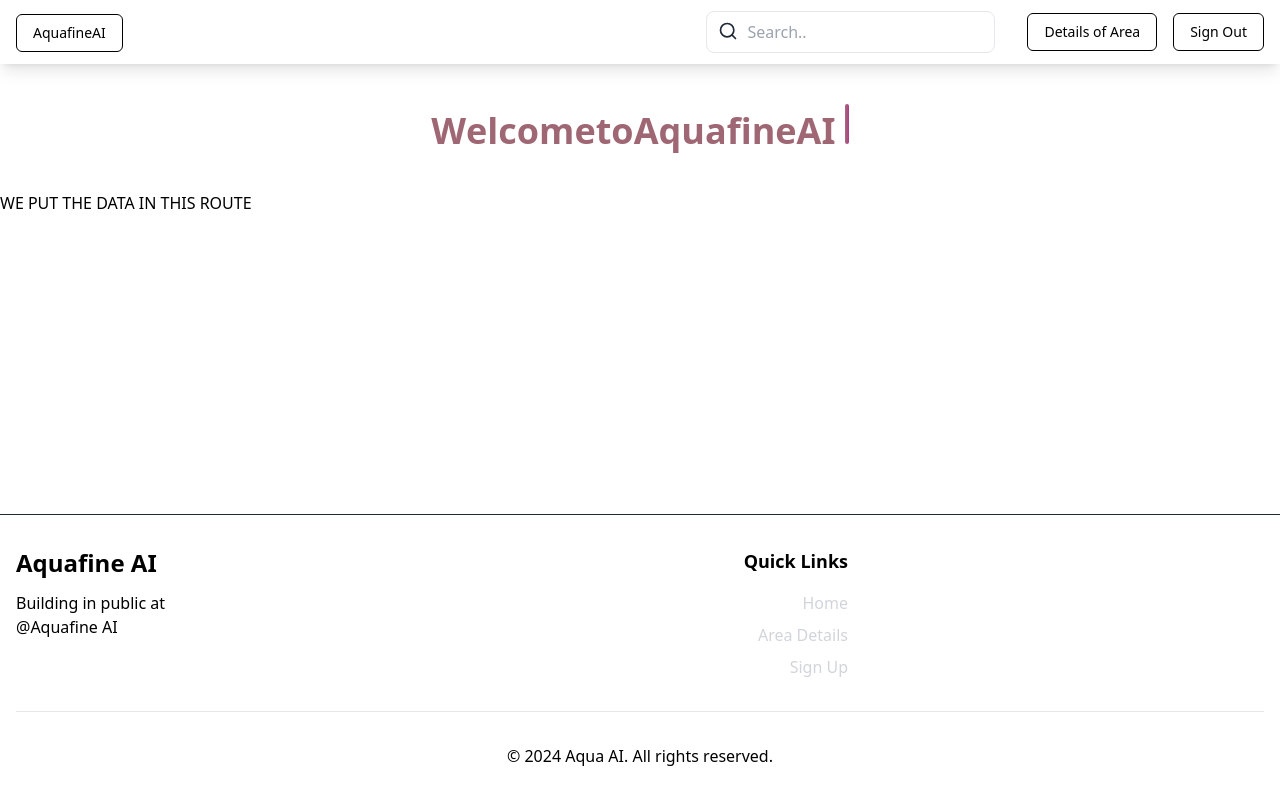
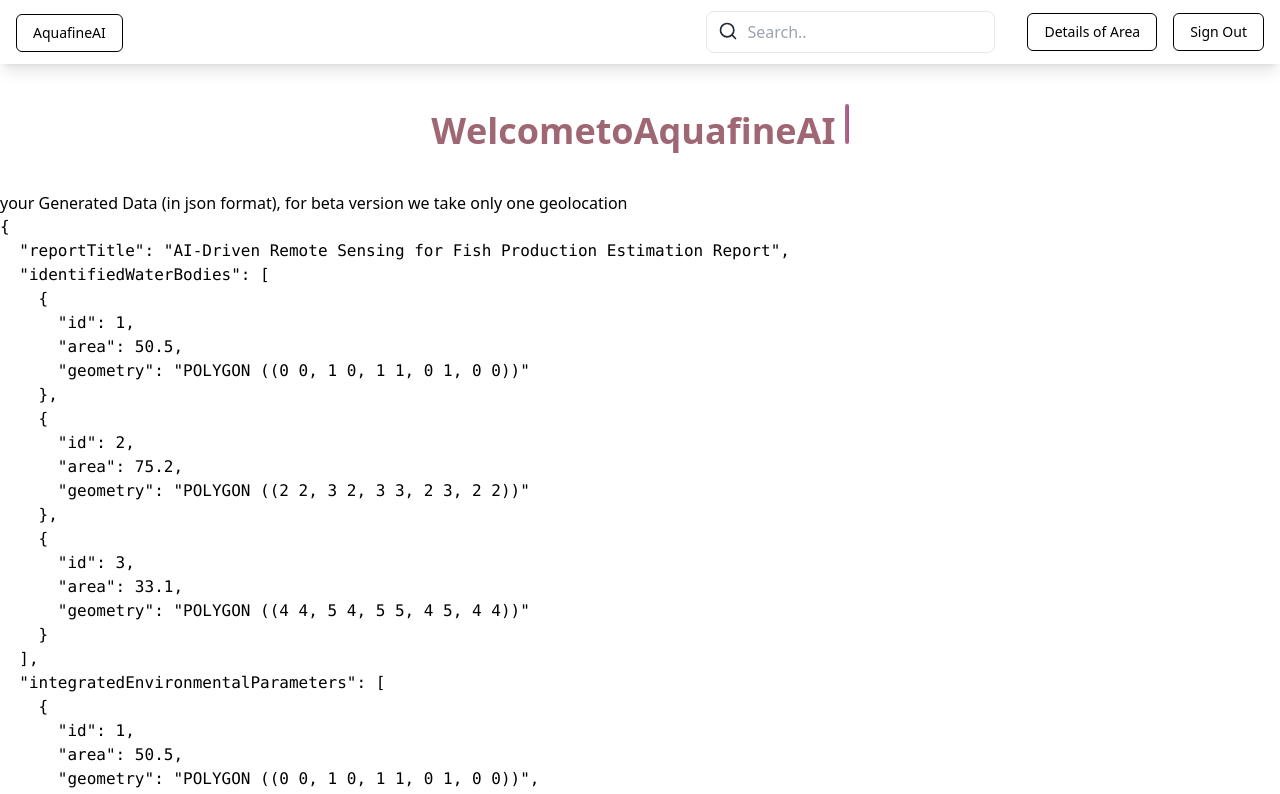
Before and after one commit to NABADEEP069/AquaAI, a React (Vite) app: page /Result in a window 1280 px wide. Shown: the top 794 px of the page. Built offline with nearby package versions, Linux system fonts and the light colour scheme.

Commit message:
release 1st demo

```diff
--- a/src/pages/Home.tsx
+++ b/src/pages/Home.tsx
@@ -11,7 +11,7 @@ export default function Home() {
         {user && (
           <div className="mb-8 bg-white-500 border border-blue-300 rounded-lg p-2">
             <h1 className="text-xl font-semibold text-blue-400">
-             Hey {user.email},   Welcome back !
+             Hey {user.email},   Welcome !
             </h1>
           </div>
         )}
--- a/src/pages/Result.tsx
+++ b/src/pages/Result.tsx
@@ -1,6 +1,24 @@
-export default function Result() {
-    return (
-          <div>WE PUT THE DATA IN THIS ROUTE
-          </div>
-    );
+import { useEffect, useState } from 'react';
+
+function App() {
+  const [data, setData] = useState<any>(null);
+
+  useEffect(() => {
+    import('./public/data.json') // Dynamically import the JSON file
+      .then((module) => setData(module.default))
+      .catch((error) => console.error('Error loading JSON:', error));
+  }, []);
+
+  return (
+    <div>
+      <h1>   your Generated Data (in json format),  for beta version we take only one geolocation</h1>
+      {data ? (
+        <pre>{JSON.stringify(data, null, 2)}</pre>
+      ) : (
+        <p>Loading...</p>
+      )}
+    </div>
+  );
 }
+
+export default App;
--- /dev/null
+++ b/src/pages/public/data.json
@@ -0,0 +1,51 @@
+{
+    "reportTitle": "AI-Driven Remote Sensing for Fish Production Estimation Report",
+    "identifiedWaterBodies": [
+      {
+        "id": 1,
+        "area": 50.5,
+        "geometry": "POLYGON ((0 0, 1 0, 1 1, 0 1, 0 0))"
+      },
+      {
+        "id": 2,
+        "area": 75.2,
+        "geometry": "POLYGON ((2 2, 3 2, 3 3, 2 3, 2 2))"
+      },
+      {
+        "id": 3,
+        "area": 33.1,
+        "geometry": "POLYGON ((4 4, 5 4, 5 5, 4 5, 4 4))"
+      }
+    ],
+    "integratedEnvironmentalParameters": [
+      {
+        "id": 1,
+        "area": 50.5,
+        "geometry": "POLYGON ((0 0, 1 0, 1 1, 0 1, 0 0))",
+        "temperature": 25.4,
+        "pH": 7.2
+      },
+      {
+        "id": 2,
+        "area": 75.2,
+        "geometry": "POLYGON ((2 2, 3 2, 3 3, 2 3, 2 2))",
+        "temperature": 27.8,
+        "pH": 6.8
+      },
+      {
+        "id": 3,
+        "area": 33.1,
+        "geometry": "POLYGON ((4 4, 5 4, 5 5, 4 5, 4 4))",
+        "temperature": 22.1,
+        "pH": 7.5
+      }
+    ],
+    "modelEvaluation": {
+      "meanSquaredError": 0.026736639228590042,
+      "rSquared": 0.6672229046849598
+    },
+    "fishProductionCapacityPredictions": [
+      0.44819336, 0.42462329, 0.39308011, 0.38726665, 0.41128545, 0.38752702,
+      0.3904451, 0.42088594, 0.4069835, 0.48466501
+    ]
+  }
```
Also changed, not shown: src/declaration.d.ts (added).
